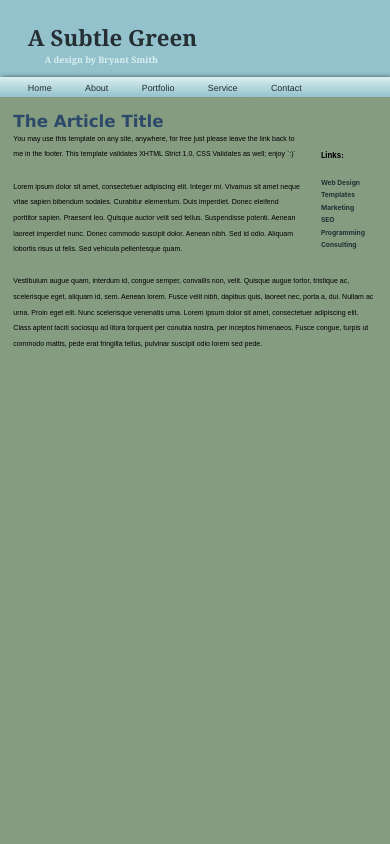
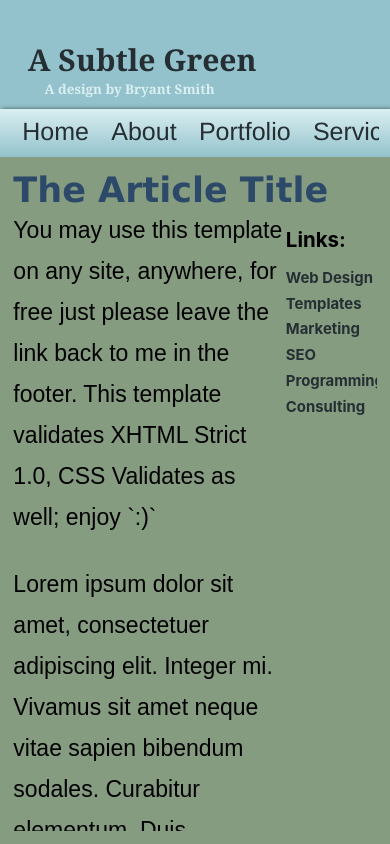
Before and after one commit to sararatBurke/classPJ-react-native, a React Native app: screen / in a window 390 px wide. Built offline with nearby package versions, Linux system fonts and the light colour scheme.

Commit message:
adjusted font size for mobile view

```diff
--- a/App.js
+++ b/App.js
@@ -90,22 +90,22 @@ const styles = ScaledSheet.create({
     color: '#252F33',
     fontWeight: 'bold',
     fontFamily: 'Georgia',
-    fontSize: '20@s',
+    fontSize: '27@s',
 
     marginLeft: '15@s',
-    marginTop: '10@s'
+    marginTop: '25@s'
   },
 
   subHead:{
     color: '#daeff1',
     fontWeight: 'bold',
     fontFamily: 'Georgia',
-    fontSize: '8@s',
+    fontSize: '12@s',
     marginLeft: '30@s',
   },
 
   navBG: {
-    height: '18@s',
+    height: 48,
     paddingHorizontal: '10@s',
   },
 
@@ -121,10 +121,11 @@ const styles = ScaledSheet.create({
   },
 
   navButton:{
-    marginHorizontal: '15@s',
-    paddingTop: '5@s',
+
+    paddingHorizontal: '10@s',
+    paddingVertical: '8@mvs0.1',
     fontFamily:'Helvetica',
-    fontSize: '8@s',
+    fontSize: 25,
     color: '#252F33',
     justifyContent: 'center',
   },
@@ -140,7 +141,7 @@ const styles = ScaledSheet.create({
     fontFamily:'Verdana',
     color: '#2C4969',
     fontWeight: 'bold',
-    fontSize: '15@s'
+    fontSize: 35
   },
   topContent:{
     flexDirection: 'row',
@@ -148,28 +149,28 @@ const styles = ScaledSheet.create({
   },
   headBodyLink: {
     fontWeight: 'bold',
-    fontSize: '7@s',
-    marginVertical: '17@s'
+    fontSize: '20@mvs0.1',
+    marginVertical: '15@s'
 
   },
   bodyLink: {
-    fontSize: '6@s',
+    fontSize: '13@mvs0.6',
     fontWeight: 'bold',
-    marginBottom: '4@s',
+    marginBottom: '7@s',
     color: '#252F33',
   },
 
   left:{
-    width: '260@s'
+    width: '75%'
   },
   right:{
-    width: '50@s'
+    width: '100@mvs1'
   },
   content:{
     fontFamily: 'Arial',
-    fontSize: '6.3@s',
-    lineHeight: '14@s',
-    marginBottom: '15@s'
+    fontSize: 23,
+    lineHeight: '40@mvs0.1',
+    marginBottom: '25@mvs0.2'
   }
 
 
```
